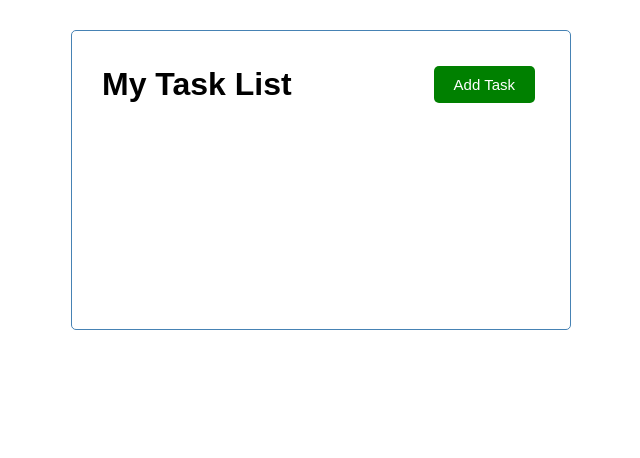
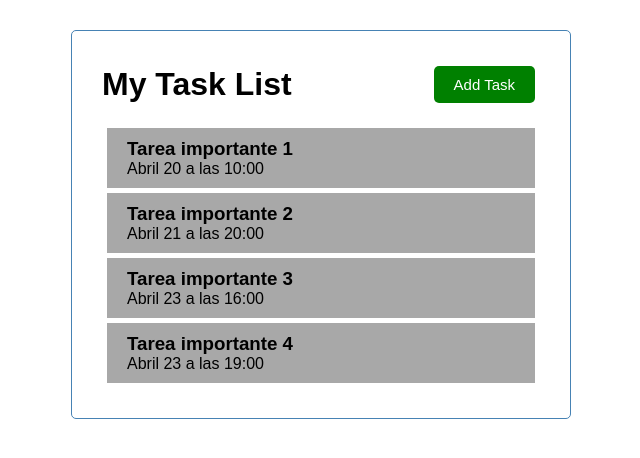
Before and after one commit to LuchoPrograma/task-list, an Angular app: page / in a window 1280 px wide. Shown: the top 458 px of the page, without its empty margins (319-959 px from the left). Built offline with nearby package versions, Linux system fonts and the light colour scheme.

Commit message:
Lista de items

```diff
--- a/src/app/app.component.html
+++ b/src/app/app.component.html
@@ -1,3 +1,4 @@
 <div class="container">
   <app-header></app-header>
+  <app-tasks></app-tasks>
 </div>
--- a/src/app/app.module.ts
+++ b/src/app/app.module.ts
@@ -4,12 +4,16 @@
 import { AppComponent } from './app.component';
 import { HeaderComponent } from './components/header/header.component';
 import { ButtonComponent } from './components/button/button.component';
+import { TasksComponent } from './components/tasks/tasks.component';
+import { TasksItemComponent } from './components/tasks-item/tasks-item.component';
 
 @NgModule({
   declarations: [
     AppComponent,
     HeaderComponent,
-    ButtonComponent
+    ButtonComponent,
+    TasksComponent,
+    TasksItemComponent
   ],
   imports: [
     BrowserModule
--- /dev/null
+++ b/src/app/components/tasks-item/tasks-item.component.css
@@ -0,0 +1,16 @@
+.task{
+    background-color: rgb(168, 168, 168);
+    margin: 5px;
+    padding: 10px 20px;
+    cursor: pointer;
+}
+
+.task.reminder{
+    border-left: 5px solid green;
+}
+
+.task h3{
+    display: flex;
+    align-items: center;
+    justify-content: space-between;
+}
--- /dev/null
+++ b/src/app/components/tasks-item/tasks-item.component.html
@@ -0,0 +1,4 @@
+<div class="task">
+    <h3>{{task.text}}</h3>
+    <p>{{task.day}}</p>
+</div>
--- /dev/null
+++ b/src/app/components/tasks/tasks.component.html
@@ -0,0 +1,5 @@
+<app-tasks-item
+    *ngFor="let task of tasks"
+    [task]="task"
+>
+</app-tasks-item>
--- /dev/null
+++ b/src/app/components/tasks/tasks.component.ts
@@ -0,0 +1,13 @@
+import { Component } from '@angular/core';
+import { Task } from 'src/app/tasks';
+import { TASKS } from 'src/app/mock-tasks';
+
+@Component({
+  selector: 'app-tasks',
+  templateUrl: './tasks.component.html',
+  styleUrls: ['./tasks.component.css']
+})
+export class TasksComponent {
+  tasks: Task[] = TASKS;
+
+}
```
Also changed, not shown: src/app/components/tasks-item/tasks-item.component.ts (added, +12 -0 lines), src/app/components/tasks/tasks.component.css (added).
